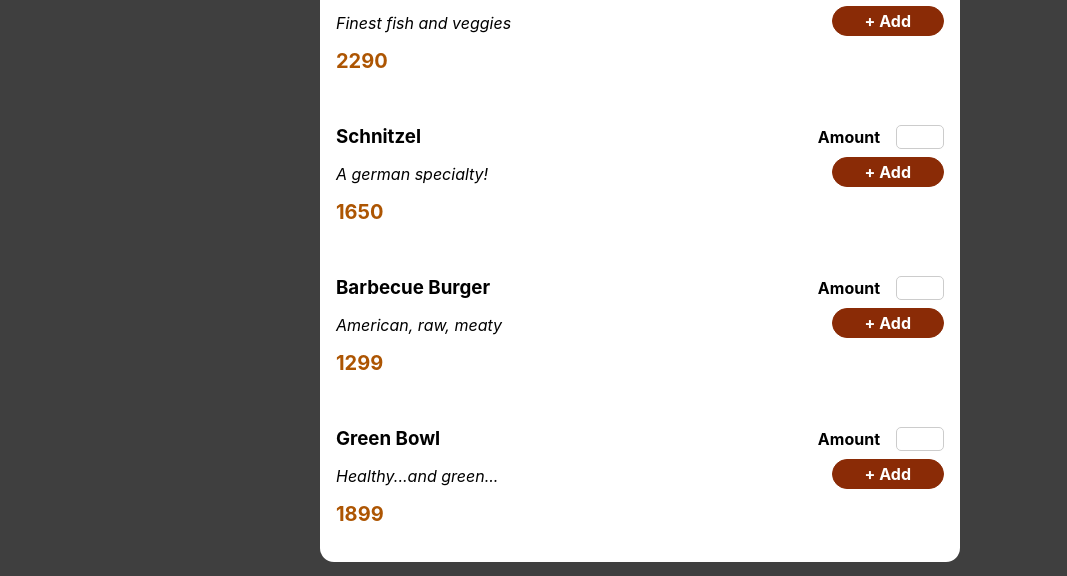
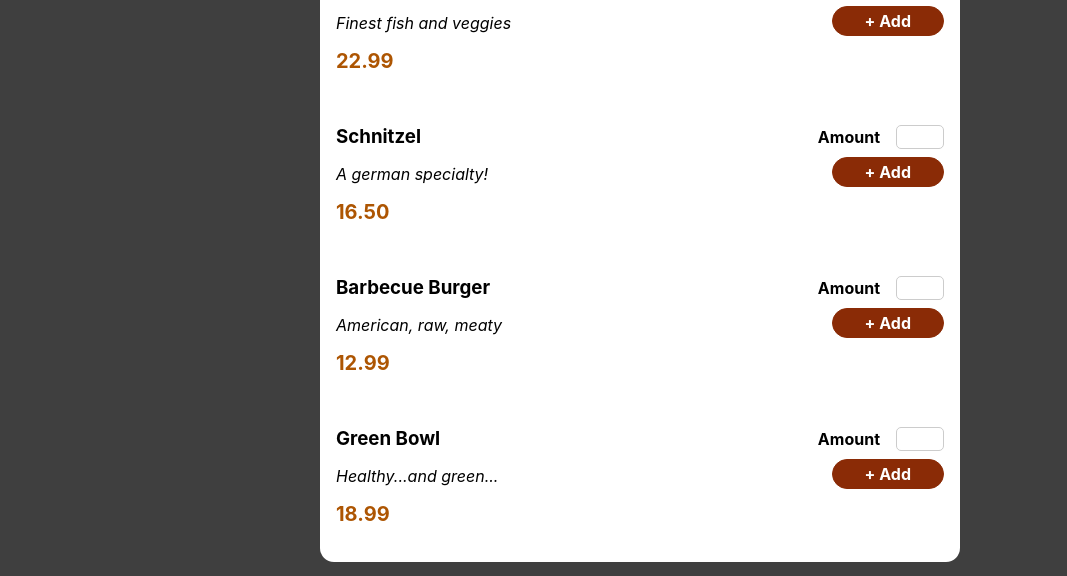
Before and after one commit to Eklipsorz/food-order-project, a React (Create React App) app: page / in a window 1280 px wide. Shown: the part 554-1130 px from the top of the page, without its empty margins (0-1067 px from the left). Built offline with nearby package versions, Linux system fonts and the light colour scheme.

Commit message:
feat: refactor

```diff
--- a/src/App.js
+++ b/src/App.js
@@ -1,29 +1,32 @@
 import './App.css';
 import MainHeader from './components/Layout/MainHeader';
-import MainBanner from './components/Layout/MainBanner';
 import Meals from './components/Meals/Meals';
 import React from 'react';
 
 const DUMMY_DATA = [
   {
+    id: 'e1',
     name: 'Sushi',
     intro: 'Finest fish and veggies',
-    price: 2290,
+    price: '22.99',
   },
   {
+    id: 'e2',
     name: 'Schnitzel',
     intro: 'A german specialty!',
-    price: 1650,
+    price: '16.50',
   },
   {
+    id: 'e3',
     name: 'Barbecue Burger',
     intro: 'American, raw, meaty',
-    price: 1299,
+    price: '12.99',
   },
   {
+    id: 'e4',
     name: 'Green Bowl',
     intro: 'Healthy...and green...',
-    price: 1899,
+    price: '18.99',
   },
 ];
 
--- a/src/components/Meals/MealItem.js
+++ b/src/components/Meals/MealItem.js
@@ -7,7 +7,7 @@ const MealItem = (props) => {
       <div>
         <h3>{props.name}</h3>
         <p className={styles['meal-intro']}>{props.intro}</p>
-        <p className={styles['meal-price']}>{props.price}</p>
+        <p className={styles['meal-price']}>{`${props.price}`}</p>
       </div>
       <MainItemForm />
     </div>
--- a/src/components/Meals/Meals.js
+++ b/src/components/Meals/Meals.js
@@ -4,7 +4,7 @@ import styles from './Meals.module.css';
 const Meals = (props) => {
   const { meals } = props;
   return (
-    <form class={styles['meals-list']}>
+    <div class={styles['meals-list']}>
       {meals.map((meal) => (
         <MealItem
           name={meal.name}
@@ -12,7 +12,7 @@ const Meals = (props) => {
           price={meal.price}
         ></MealItem>
       ))}
-    </form>
+    </div>
   );
 };
 
--- a/src/components/Meals/Meals.module.css
+++ b/src/components/Meals/Meals.module.css
@@ -6,6 +6,5 @@
   margin: 2rem auto;
   border-radius: 14px;
   /* font or other */
-  list-style-type: none;
   background: #fff;
 }
```
